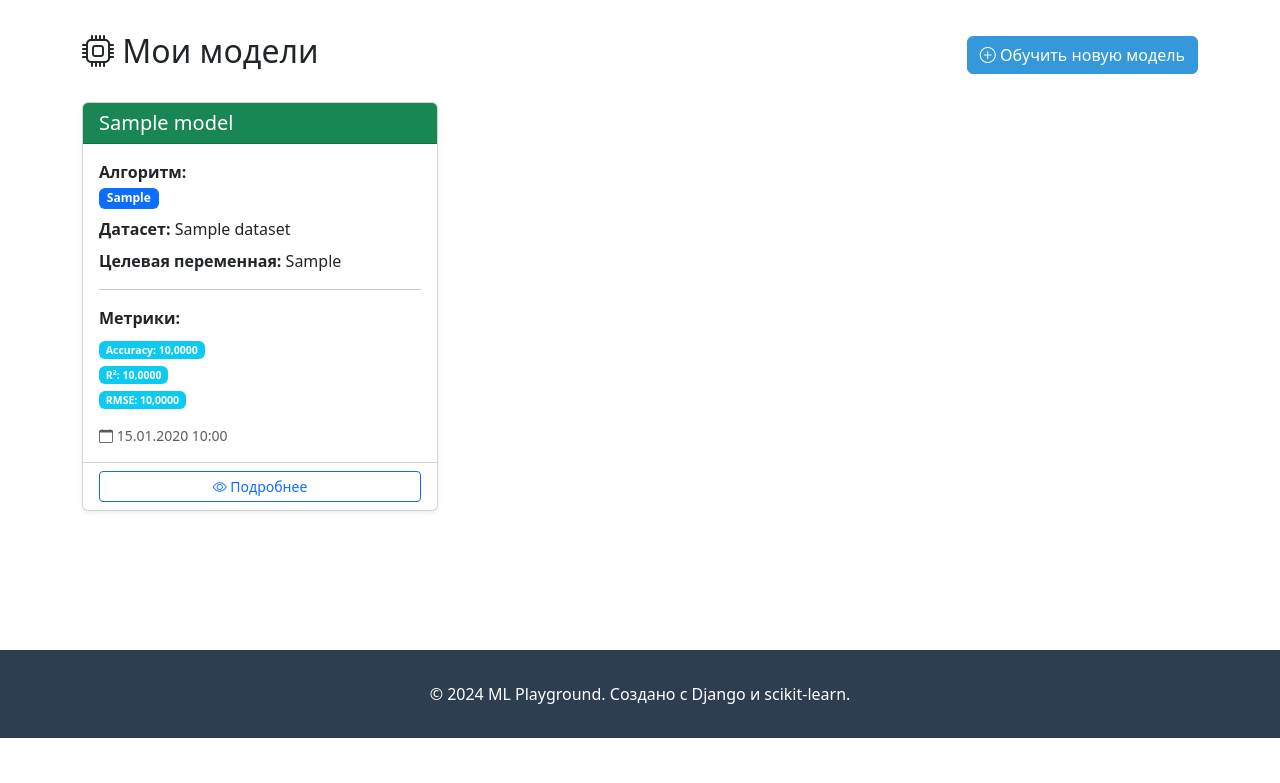
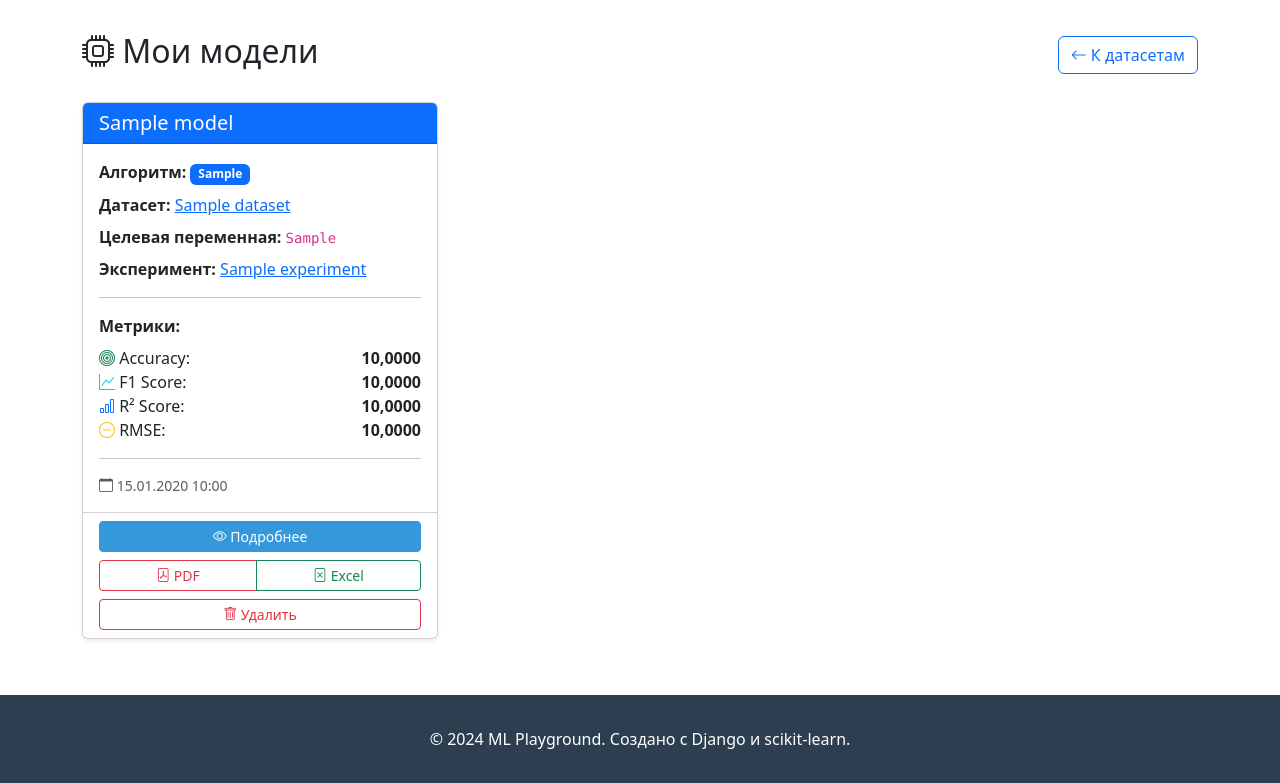
Before and after one commit to bekrahoon/ML-Playground, a Django app: template datasets/templates/datasets/model_list.html in a window 1280 px wide. Shown: the part 62-845 px from the top of the page. Before the commit the page ends 800 px from the top, so only its background shows below. Run offline with Django 4.2, Linux system fonts and the light colour scheme; the template is opened without the code that fills it: most values are stand-ins (such as "Sample title", 1, 10 or a date in 2020); data that the repository does not hold is empty; parts of the project's set-up code (start-up, migrations or seed data) failed here and were passed over.

Commit message:
добавлено кнопка удлать, экспорты

```diff
--- a/datasets/templates/datasets/model_list.html
+++ b/datasets/templates/datasets/model_list.html
@@ -5,8 +5,8 @@
 {% block content %}
 <div class="d-flex justify-content-between align-items-center mb-4">
     <h2><i class="bi bi-cpu"></i> Мои модели</h2>
-    <a href="{% url 'datasets:dataset_list' %}" class="btn btn-primary">
-        <i class="bi bi-plus-circle"></i> Обучить новую модель
+    <a href="{% url 'datasets:dataset_list' %}" class="btn btn-outline-primary">
+        <i class="bi bi-arrow-left"></i> К датасетам
     </a>
 </div>
 
@@ -14,21 +14,41 @@
     <div class="row">
         {% for model in models %}
             <div class="col-md-6 col-lg-4 mb-4">
-                <div class="card h-100">
-                    <div class="card-header bg-success text-white">
-                        <h5 class="mb-0">{{ model.name }}</h5>
+                <div class="card h-100 {% if model.experiment and model.experiment.best_model == model %}border-success border-2{% endif %}">
+                    <div class="card-header {% if model.experiment and model.experiment.best_model == model %}bg-success{% else %}bg-primary{% endif %} text-white">
+                        <h5 class="mb-0">
+                            {% if model.experiment and model.experiment.best_model == model %}
+                                <i class="bi bi-trophy-fill"></i>
+                            {% endif %}
+                            {{ model.name|truncatechars:30 }}
+                        </h5>
                     </div>
                     <div class="card-body">
-                        <p class="mb-2">
-                            <strong>Алгоритм:</strong><br>
+                        <div class="mb-2">
+                            <strong>Алгоритм:</strong>
                             <span class="badge bg-primary">{{ model.get_algorithm_display }}</span>
-                        </p>
-                        <p class="mb-2">
-                            <strong>Датасет:</strong> {{ model.dataset.name }}
-                        </p>
-                        <p class="mb-2">
-                            <strong>Целевая переменная:</strong> {{ model.target_column }}
-                        </p>
+                        </div>
+
+                        <div class="mb-2">
+                            <strong>Датасет:</strong>
+                            <a href="{% url 'datasets:dataset_detail' model.dataset.pk %}">
+                                {{ model.dataset.name }}
+                            </a>
+                        </div>
+
+                        <div class="mb-2">
+                            <strong>Целевая переменная:</strong>
+                            <code>{{ model.target_column }}</code>
+                        </div>
+
+                        {% if model.experiment %}
+                            <div class="mb-2">
+                                <strong>Эксперимент:</strong>
+                                <a href="{% url 'datasets:experiment_detail' model.experiment.pk %}">
+                                    {{ model.experiment.name }}
+                                </a>
+                            </div>
+                        {% endif %}
 
                         <hr>
 
@@ -37,31 +57,103 @@
                         </div>
 
                         {% if model.accuracy %}
-                            <p class="mb-1 small">
-                                <span class="badge bg-info">Accuracy: {{ model.accuracy|floatformat:4 }}</span>
-                            </p>
+                            <div class="d-flex justify-content-between">
+                                <span><i class="bi bi-bullseye text-success"></i> Accuracy:</span>
+                                <strong>{{ model.accuracy|floatformat:4 }}</strong>
+                            </div>
+                        {% endif %}
+
+                        {% if model.f1_score %}
+                            <div class="d-flex justify-content-between">
+                                <span><i class="bi bi-graph-up text-info"></i> F1 Score:</span>
+                                <strong>{{ model.f1_score|floatformat:4 }}</strong>
+                            </div>
                         {% endif %}
 
                         {% if model.r2_score %}
-                            <p class="mb-1 small">
-                                <span class="badge bg-info">R²: {{ model.r2_score|floatformat:4 }}</span>
-                            </p>
+                            <div class="d-flex justify-content-between">
+                                <span><i class="bi bi-bar-chart text-primary"></i> R² Score:</span>
+                                <strong>{{ model.r2_score|floatformat:4 }}</strong>
+                            </div>
                         {% endif %}
 
                         {% if model.rmse %}
-                            <p class="mb-1 small">
-                                <span class="badge bg-info">RMSE: {{ model.rmse|floatformat:4 }}</span>
-                            </p>
+                            <div class="d-flex justify-content-between">
+                                <span><i class="bi bi-dash-circle text-warning"></i> RMSE:</span>
+                                <strong>{{ model.rmse|floatformat:4 }}</strong>
+                            </div>
                         {% endif %}
 
-                        <p class="card-text small text-muted mt-3">
+                        <hr>
+
+                        <p class="card-text small text-muted mb-0">
                             <i class="bi bi-calendar"></i> {{ model.created_at|date:"d.m.Y H:i" }}
                         </p>
                     </div>
                     <div class="card-footer bg-transparent">
-                        <a href="{% url 'datasets:model_detail' model.pk %}" class="btn btn-sm btn-outline-primary w-100">
-                            <i class="bi bi-eye"></i> Подробнее
-                        </a>
+                        <div class="d-grid gap-2">
+                            <a href="{% url 'datasets:model_detail' model.pk %}" class="btn btn-sm btn-primary">
+                                <i class="bi bi-eye"></i> Подробнее
+                            </a>
+
+                            <div class="btn-group" role="group">
+                                <a href="{% url 'datasets:export_pdf' model.pk %}" class="btn btn-sm btn-outline-danger">
+                                    <i class="bi bi-file-pdf"></i> PDF
+                                </a>
+                                <a href="{% url 'datasets:export_excel' model.pk %}" class="btn btn-sm btn-outline-success">
+                                    <i class="bi bi-file-excel"></i> Excel
+                                </a>
+                            </div>
+
+                            <button type="button" class="btn btn-sm btn-outline-danger"
+                                    data-bs-toggle="modal"
+                                    data-bs-target="#deleteModal{{ model.pk }}">
+                                <i class="bi bi-trash"></i> Удалить
+                            </button>
+                        </div>
+                    </div>
+                </div>
+            </div>
+
+            <!-- Modal для подтверждения удаления -->
+            <div class="modal fade" id="deleteModal{{ model.pk }}" tabindex="-1">
+                <div class="modal-dialog">
+                    <div class="modal-content">
+                        <div class="modal-header bg-danger text-white">
+                            <h5 class="modal-title">
+                                <i class="bi bi-exclamation-triangle"></i> Подтверждение удаления
+                            </h5>
+                            <button type="button" class="btn-close btn-close-white" data-bs-dismiss="modal"></button>
+                        </div>
+                        <div class="modal-body">
+                            <p>Вы уверены, что хотите удалить модель <strong>"{{ model.name }}"</strong>?</p>
+                            <div class="alert alert-warning">
+                                <i class="bi bi-exclamation-triangle"></i>
+                                <strong>Внимание!</strong> Это действие нельзя отменить.
+                                Файл модели (.pkl) будет удален навсегда.
+                            </div>
+                            <div class="mb-2">
+                                <strong>Информация о модели:</strong>
+                            </div>
+                            <ul>
+                                <li>Алгоритм: {{ model.get_algorithm_display }}</li>
+                                <li>Датасет: {{ model.dataset.name }}</li>
+                                {% if model.experiment %}
+                                    <li>Часть эксперимента: {{ model.experiment.name }}</li>
+                                {% endif %}
+                            </ul>
+                        </div>
+                        <div class="modal-footer">
+                            <button type="button" class="btn btn-secondary" data-bs-dismiss="modal">
+                                Отмена
+                            </button>
+                            <form method="post" action="{% url 'datasets:model_delete' model.pk %}" style="display: inline;">
+                                {% csrf_token %}
+                                <button type="submit" class="btn btn-danger">
+                                    <i class="bi bi-trash"></i> Удалить модель
+                                </button>
+                            </form>
+                        </div>
                     </div>
                 </div>
             </div>
@@ -69,10 +161,11 @@
     </div>
 {% else %}
     <div class="text-center py-5">
-        <i class="bi bi-robot display-1 text-muted"></i>
+        <i class="bi bi-cpu display-1 text-muted"></i>
         <p class="lead text-muted mt-3">У вас пока нет обученных моделей</p>
-        <a href="{% url 'datasets:dataset_list' %}" class="btn btn-primary">
-            <i class="bi bi-plus-circle"></i> Обучить первую модель
+        <p class="text-muted">Загрузите датасет и обучите свою первую модель</p>
+        <a href="{% url 'datasets:dataset_list' %}" class="btn btn-primary mt-3">
+            <i class="bi bi-database"></i> Перейти к датасетам
         </a>
     </div>
 {% endif %}
```
